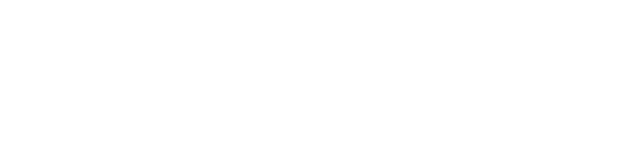
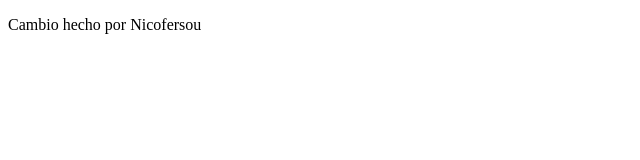
Before and after one commit to Nicofersou/ejercicio2git, a plain HTML site: page index.html in a window 1280 px wide. Shown: the whole page, without its empty margins (0-640 px from the left). Drawn offline with Linux system fonts and the light colour scheme.

Commit message:
Cambio por nicofersou

```diff
--- a/index.html
+++ b/index.html
@@ -7,6 +7,6 @@
     <title>Nicofersou</title>
 </head>
 <body>
-
+    <p>Cambio hecho por Nicofersou</p>
 </body>
 </html>
```
